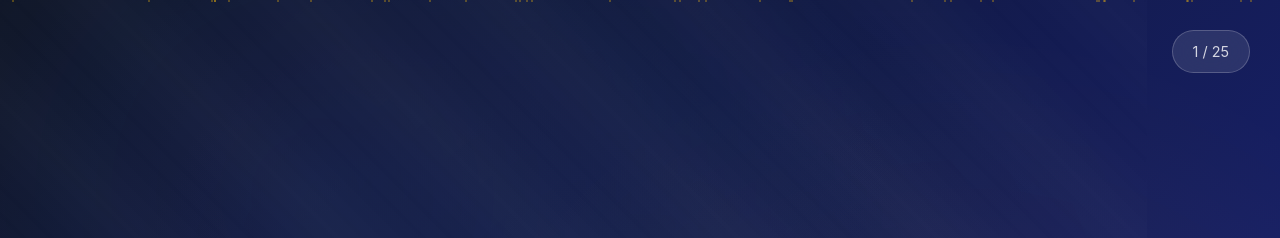
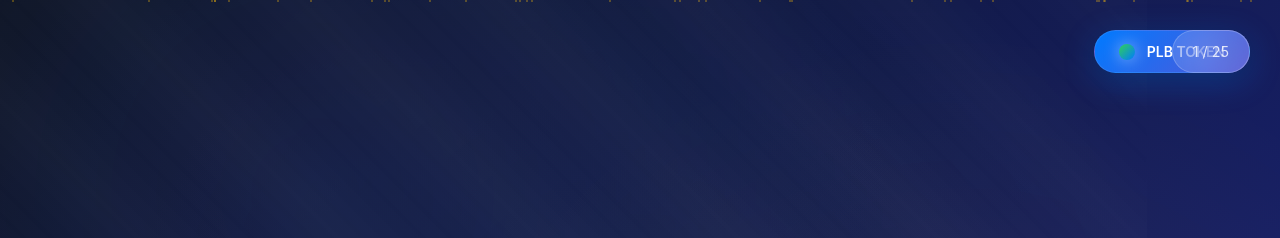
Before and after one commit to RyanZ3889/web, a plain HTML site: page index.html in a window 1280 px wide. Shown: the top 238 px of the page. Drawn offline with Linux system fonts and the light colour scheme.

Commit message:
Add files via upload

```diff
--- a/index.html
+++ b/index.html
@@ -113,6 +113,60 @@
         @keyframes ambientGlow {
             0%, 100% { opacity: 1; transform: scale(1) rotate(0deg); }
             50% { opacity: 0.7; transform: scale(1.05) rotate(0.5deg); }
+        }
+
+        /* PLB Token Button */
+        .plb-token-btn {
+            position: fixed;
+            top: 30px;
+            right: 30px;
+            z-index: 1000;
+            background: linear-gradient(135deg, #007AFF, #5856D6);
+            color: white;
+            padding: 12px 24px;
+            border: none;
+            border-radius: 25px;
+            font-family: var(--font-display);
+            font-size: 14px;
+            font-weight: 600;
+            text-decoration: none;
+            display: flex;
+            align-items: center;
+            gap: 8px;
+            transition: all 0.3s cubic-bezier(0.25, 0.46, 0.45, 0.94);
+            backdrop-filter: blur(20px);
+            border: 1px solid rgba(255, 255, 255, 0.1);
+            box-shadow:
+                0 8px 32px rgba(0, 122, 255, 0.3),
+                0 4px 16px rgba(0, 0, 0, 0.2);
+        }
+
+        .plb-token-btn:hover {
+            transform: translateY(-2px) scale(1.05);
+            box-shadow:
+                0 12px 40px rgba(0, 122, 255, 0.4),
+                0 6px 20px rgba(0, 0, 0, 0.3);
+            background: linear-gradient(135deg, #0056CC, #4A47A3);
+        }
+
+        .plb-token-btn::before {
+            content: '';
+            width: 16px;
+            height: 16px;
+            background: linear-gradient(135deg, #30d158, #007AFF);
+            border-radius: 50%;
+            display: inline-block;
+            margin-right: 4px;
+            filter: drop-shadow(0 0 8px rgba(255, 255, 255, 0.5));
+        }
+
+        @media (max-width: 768px) {
+            .plb-token-btn {
+                top: 20px;
+                right: 20px;
+                padding: 10px 20px;
+                font-size: 13px;
+            }
         }
 
         .slide-container {
@@ -819,6 +873,11 @@
     <!-- Particles -->
     <div class="particles" id="particles"></div>
 
+    <!-- PLB Token Button -->
+    <a href="plb-keynote-presentation.html" class="plb-token-btn">
+        PLB TOKEN
+    </a>
+
     <div class="slide-container">
         <!-- Slide 1: Opening -->
         <div class="slide active hero-slide">
```
